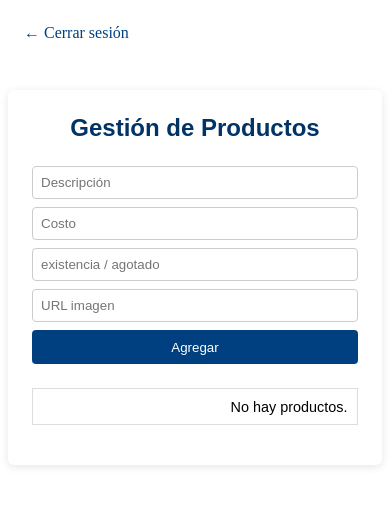
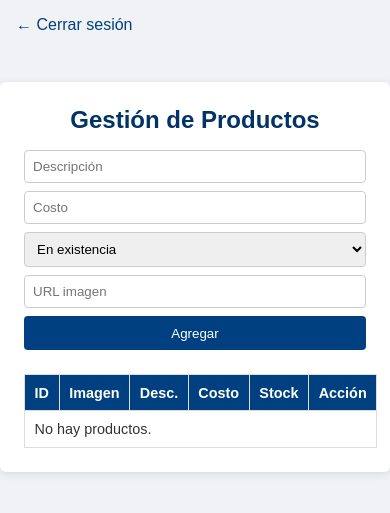
Before and after one commit to sofiag20/Parnet, a Flask app: page /productos_admin2 in a window 390 px wide. Shown: the top 513 px of the page. Run offline with Flask 3, Linux system fonts and the light colour scheme; the visitor is signed in with stand-in values (Sample User, id 1); data that the repository does not hold is empty; parts of the project's set-up code (start-up, migrations or seed data) failed here and were passed over.

Commit message:
listo sofi

```diff
--- a/static/css/productos_admin2.css
+++ b/static/css/productos_admin2.css
@@ -1,131 +1,80 @@
-/* static/css/admin.css */
+/* static/css/productos_admin2.css */
 
-/* Contenedor general del panel */
+body {
+  margin: 0; font-family: Arial, sans-serif;
+  background: #f0f2f5; color: #333;
+}
+header a {
+  display: inline-block; margin: 1rem;
+  color: #004080; text-decoration: none;
+}
+header a:hover { text-decoration: underline; }
+
 .admin-dashboard {
-  max-width: 800px;
-  margin: 2rem auto;
-  padding: 1.5rem;
-  background: #fff;
-  border-radius: 6px;
-  box-shadow: 0 2px 8px rgba(0,0,0,0.1);
-  font-family: Arial, sans-serif;
+  max-width: 900px; margin: 2rem auto; padding: 1.5rem;
+  background: #fff; border-radius:6px;
+  box-shadow:0 2px 8px rgba(0,0,0,0.1);
 }
 
-/* Título */
 .admin-dashboard h2 {
-  margin-top: 0;
-  margin-bottom: 1.5rem;
-  color: #003366;
-  text-align: center;
+  margin-top:0; margin-bottom:1rem;
+  color:#003366; text-align:center;
 }
 
-/* Formulario de alta */
-#form-agregar-producto {
-  display: flex;
-  flex-wrap: wrap;
-  gap: 0.5rem;
-  margin-bottom: 1.5rem;
-  justify-content: space-between;
+.form-agregar {
+  display: flex; flex-wrap: wrap; gap:0.5rem;
+  margin-bottom:1.5rem; justify-content: space-between;
 }
 
-#form-agregar-producto input {
-  flex: 1;
-  min-width: 120px;
-  padding: 0.5rem;
-  border: 1px solid #ccc;
-  border-radius: 4px;
+.form-agregar input,
+.form-agregar select {
+  flex: 1; min-width:120px; padding:0.5rem;
+  border:1px solid #ccc; border-radius:4px;
 }
 
-#form-agregar-producto button {
-  padding: 0.6rem 1.2rem;
-  background: #004080;
-  color: #fff;
-  border: none;
-  border-radius: 4px;
-  cursor: pointer;
+.form-agregar button {
+  padding:0.6rem 1.2rem; background:#004080; color:#fff;
+  border:none; border-radius:4px; cursor:pointer;
+}
+.form-agregar button:hover { background:#0066cc; }
+
+.tabla-productos {
+  width:100%; border-collapse:collapse; font-size:0.9rem;
+}
+.tabla-productos th,
+.tabla-productos td {
+  padding:0.6rem; border:1px solid #ddd; vertical-align: middle;
+}
+.tabla-productos th { background:#004080; color:#fff; }
+
+.miniatura {
+  width:50px; height:auto; border-radius:4px;
 }
 
-#form-agregar-producto button:hover {
-  background: #0066cc;
+.form-editar {
+  display: contents; /* deja los inputs en línea dentro de <td> */
 }
 
-/* Tabla de productos */
-table {
-  width: 100%;
-  border-collapse: collapse;
-  font-size: 0.9rem;
+.form-editar input,
+.form-editar select {
+  width: 100%; padding:0.3rem; box-sizing:border-box;
+  border:1px solid #ccc; border-radius:3px;
 }
 
-table th, table td {
-  padding: 0.6rem;
-  border: 1px solid #ddd;
-  text-align: left;
+.acciones {
+  display:flex; flex-direction:column; gap:0.2rem;
 }
-
-table th {
-  background: #004080;
-  color: #fff;
+.acciones input {
+  font-size:0.8rem;
 }
-
-table td input {
-  width: 100%;
-  padding: 0.3rem;
-  border: 1px solid #ccc;
-  border-radius: 3px;
-  font-size: 0.9rem;
+.acciones button {
+  background:none; border:none; cursor:pointer; font-size:1.1rem;
+  width:1.6rem; height:1.6rem; line-height:1.6rem; text-align:center;
 }
-
-/* Botones de acción */
-table button {
-  background: none;
-  border: none;
-  cursor: pointer;
-  font-size: 1.1rem;
-  margin-right: 0.3rem;
-}
-
-table button:hover {
-  opacity: 0.7;
-}
-
-/* Enlace de cerrar sesión */
-header a {
-  display: inline-block;
-  margin: 1rem;
-  color: #004080;
-  text-decoration: none;
-}
-
-header a:hover {
-  text-decoration: underline;
-}
+.acciones button:hover { opacity:0.7; }
 
 /* Responsive */
-@media (max-width: 600px) {
-  #form-agregar-producto {
-    flex-direction: column;
-  }
-  table, table thead, table tbody, table th, table td, table tr {
-    display: block;
-  }
-  table thead {
-    display: none;
-  }
-  table tr {
-    margin-bottom: 1rem;
-  }
-  table td {
-    text-align: right;
-    position: relative;
-    padding-left: 50%;
-  }
-  table td::before {
-    content: attr(data-label);
-    position: absolute;
-    left: 0;
-    width: 45%;
-    padding-left: 0.5rem;
-    font-weight: bold;
-    text-align: left;
-  }
+@media (max-width:600px) {
+  .form-agregar { flex-direction: column; }
+  .acciones { flex-direction: row; justify-content: flex-end; }
 }
--- a/templates/productos_admin2.html
+++ b/templates/productos_admin2.html
@@ -4,7 +4,6 @@
   <meta charset="UTF-8"/>
   <meta name="viewport" content="width=device-width,initial-scale=1.0"/>
   <title>Admin • Productos</title>
-  <!-- CORRECCIÓN: filename como keyword -->
   <link rel="stylesheet" href="{{ url_for('static', filename='css/productos_admin2.css') }}">
 </head>
 <body>
@@ -15,40 +14,72 @@
   <section class="admin-dashboard">
     <h2>Gestión de Productos</h2>
 
+    <!-- Formulario de alta -->
     <form id="form-agregar-producto"
           action="{{ url_for('crear_producto') }}"
-          method="POST">
-      <input type="text"   name="descripcion" placeholder="Descripción" required>
+          method="POST"
+          class="form-agregar">
+      <input type="text" name="descripcion" placeholder="Descripción" required>
       <input type="number" step="0.01" name="costo" placeholder="Costo" required>
-      <input type="text"   name="stock" placeholder="existencia / agotado" required>
-      <input type="text"   name="imagen" placeholder="URL imagen">
+      <select name="stock" required>
+        <option value="existencia">En existencia</option>
+        <option value="agotado">Agotado</option>
+      </select>
+      <input type="text" name="imagen" placeholder="URL imagen">
       <button type="submit">Agregar</button>
     </form>
 
-    <table>
+    <!-- Tabla de productos -->
+    <table class="tabla-productos">
       <thead>
         <tr>
-          <th>ID</th><th>Desc.</th><th>Costo</th><th>Stock</th><th>Acción</th>
+          <th>ID</th>
+          <th>Imagen</th>
+          <th>Desc.</th>
+          <th>Costo</th>
+          <th>Stock</th>
+          <th>Acción</th>
         </tr>
       </thead>
       <tbody>
         {% for p in productos %}
         <tr>
-          <form action="{{ url_for('editar_producto', id=p.id_producto) }}"
-                method="POST">
-            <td>{{ p.id_producto }}</td>
-            <td><input name="descripcion" value="{{ p.descripcion }}"></td>
-            <td><input name="costo"       value="{{ p.costo }}"></td>
-            <td><input name="stock"       value="{{ p.stock }}"></td>
-            <td>
-              <button type="submit">✏️</button>
+          <td>{{ p.id_producto }}</td>
+          <td>
+            {% if p.imagen %}
+              <img src="{{ p.imagen }}" alt="img-{{p.id_producto}}" class="miniatura">
+            {% else %}
+              —
+            {% endif %}
+          </td>
+          <td>
+            <form action="{{ url_for('editar_producto', id=p.id_producto) }}"
+                  method="POST" class="form-editar">
+              <input name="descripcion" value="{{ p.descripcion }}">
+          </td>
+          <td>
+              <input name="costo" value="{{ p.costo }}" step="0.01" type="number">
+          </td>
+          <td>
+              <select name="stock">
+                <option value="existencia" {% if p.stock=='existencia' %}selected{% endif %}>
+                  En existencia
+                </option>
+                <option value="agotado" {% if p.stock=='agotado' %}selected{% endif %}>
+                  Agotado
+                </option>
+              </select>
+          </td>
+          <td class="acciones">
+              <input name="imagen" value="{{ p.imagen }}" placeholder="URL imagen">
+              <button type="submit" title="Guardar cambios">💾</button>
               <button formaction="{{ url_for('eliminar_producto', id=p.id_producto) }}"
-                      formmethod="POST">🗑️</button>
-            </td>
-          </form>
+                      formmethod="POST" title="Eliminar">🗑️</button>
+            </form>
+          </td>
         </tr>
         {% else %}
-        <tr><td colspan="5">No hay productos.</td></tr>
+        <tr><td colspan="6">No hay productos.</td></tr>
         {% endfor %}
       </tbody>
     </table>
```
